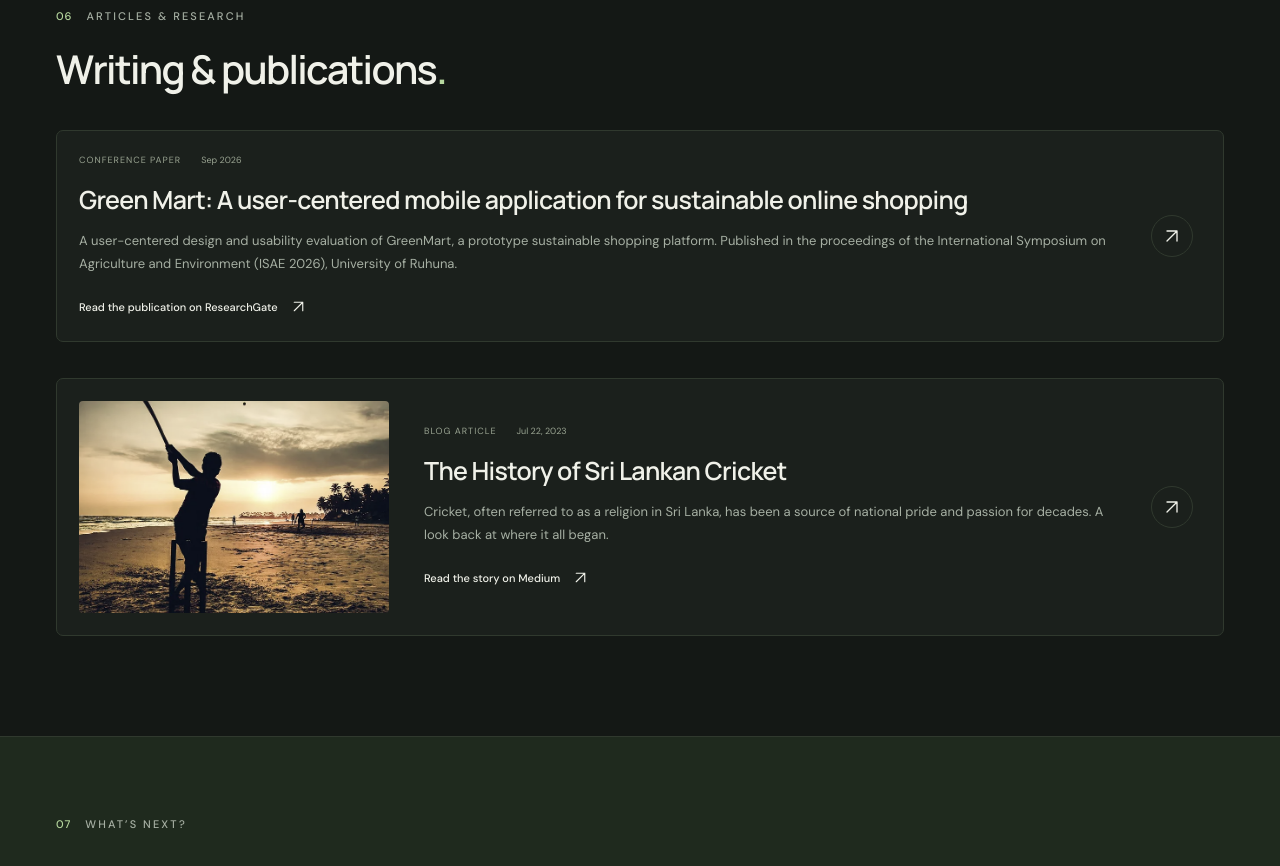
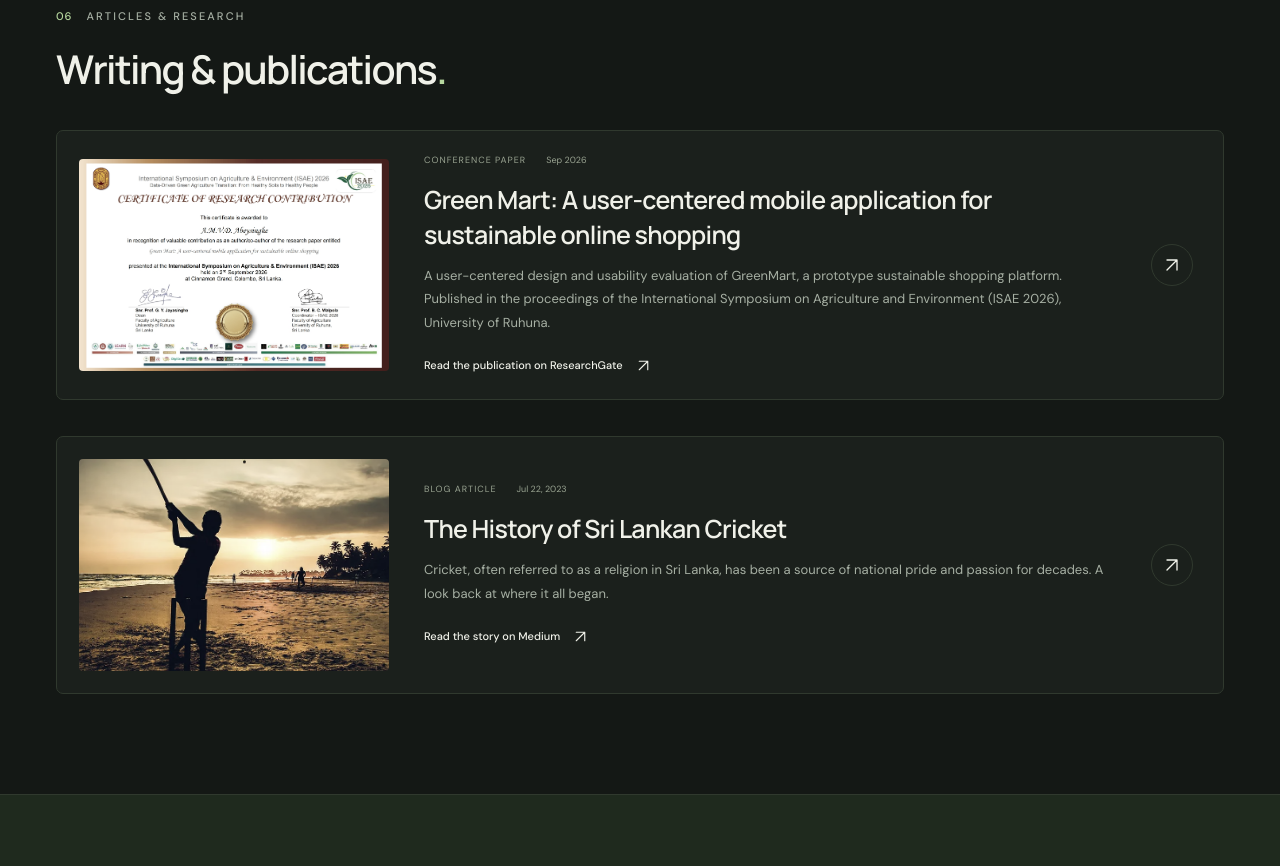
Before and after one commit to vidura13/MyPortfolio, a React (Vite) app: page / in a window 1280 px wide. Shown: the part 4760-5626 px from the top of the page. Built offline with nearby package versions, Linux system fonts and the light colour scheme.

Commit message:
publication_update

```diff
--- a/src/App.jsx
+++ b/src/App.jsx
@@ -326,6 +326,7 @@ export default function App() {
             category="CONFERENCE PAPER"
             title="Green Mart: A user-centered mobile application for sustainable online shopping"
             description="A user-centered design and usability evaluation of GreenMart, a prototype sustainable shopping platform. Published in the proceedings of the International Symposium on Agriculture and Environment (ISAE 2026), University of Ruhuna."
+            image="/isae_certificate.jpg"
             link="https://www.researchgate.net/publication/414470982_Green_Mart_A_user-centered_mobile_application_for_sustainable_online_shopping"
             date="Sep 2026"
             info="Read the publication on ResearchGate"
```
Also changed, not shown: public/isae_certificate.jpg (added), 1 other file (tests, documents, lock files or other folders).
